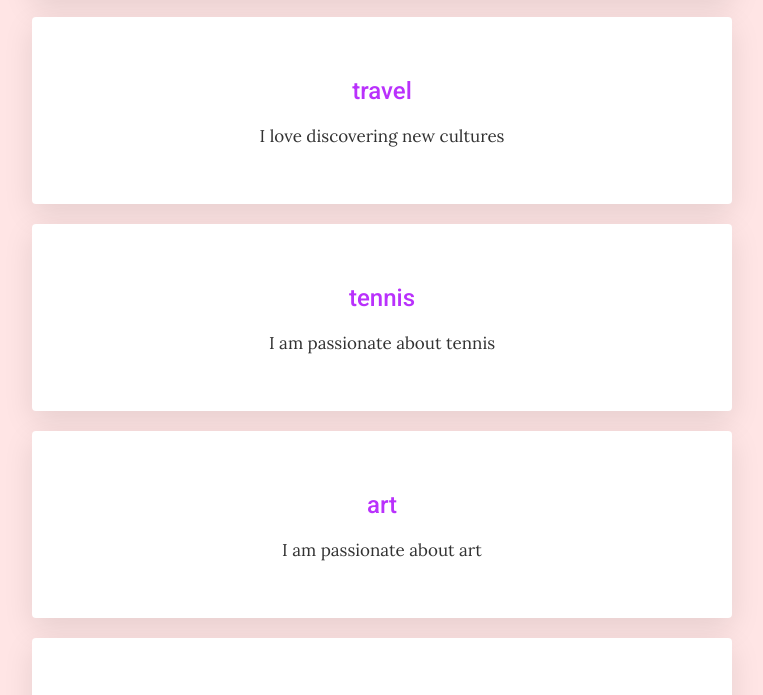
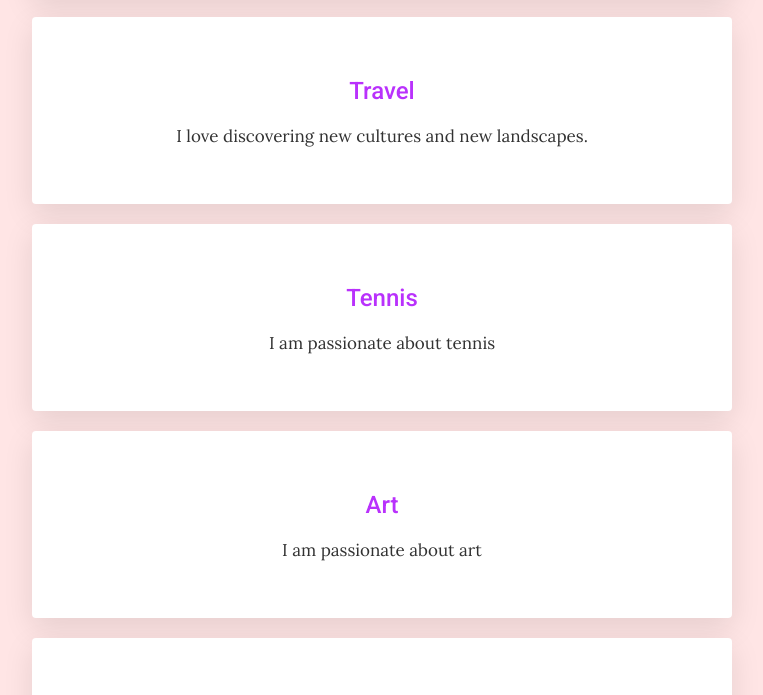
Before and after one commit to emmagrenouillet/my-profile, a plain HTML site: page index.html in a window 1280 px wide. Shown: the part 446-1141 px from the top of the page, without its empty margins (258-1021 px from the left). Drawn offline with Linux system fonts and the light colour scheme.

Commit message:
Add files via upload

```diff
--- a/index.html
+++ b/index.html
@@ -20,28 +20,28 @@
 
  	<div class="card-white" id="introduction">
  		<h1>Hello, I'm Emma</h1>
- 	  <img src="Images/photo.jpg" class="image-circle" width="100px" alt="Emma Grenouillet-Tapponier">
+ 	  <img src="images/photo.jpg" class="image-circle" width="100px" alt="Emma Grenouillet-Tapponier">
  	  <p>I love travelling and playing tennis. I am a student at IESEG school of management </p>
  	  <a href="https://www.ieseg.fr/" class="btn-pink" target="_blank">Discover IESEG</a>
 
  	</div>
 
  	<div class="card-white">
- 	  <h2>travel</h2>
+ 	  <h2>Travel</h2>
  	  <p>
- 		I love discovering new cultures
+ 		I love discovering new cultures and new landscapes.
  	  </p>
  	</div>
 
  	<div class="card-white">
-      <h2>tennis</h2>
+      <h2>Tennis</h2>
  	  <p>
  		I am passionate about tennis
  	  </p>
  	</div>
 
  	<div class="card-white">
- 	  <h2>art</h2>
+ 	  <h2>Art</h2>
  	  <p>
  		I am passionate about art
  	  </p>
```
